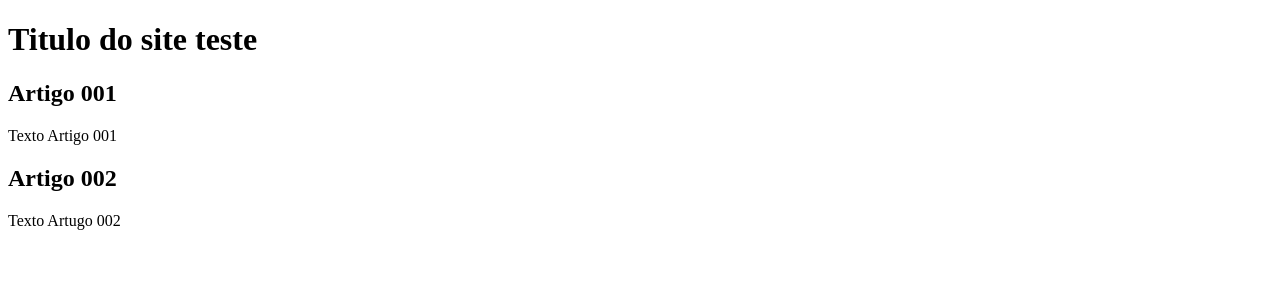
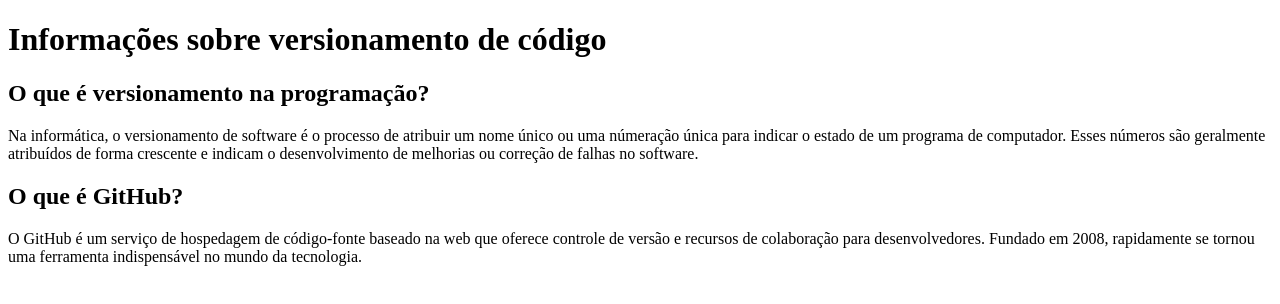
Before and after one commit to LuisFelipedosSantos96/Projeto-Site, a plain HTML site: page Index.html in a window 1280 px wide. Drawn offline with Linux system fonts and the light colour scheme.

Commit message:
Conteúdo de texte

```diff
--- a/Index.html
+++ b/Index.html
@@ -8,15 +8,16 @@
 <body>
     <main>
         <header>
-            <h1>Titulo do site teste</h1>
+            <h1>Informações sobre versionamento de código</h1>
         </header>
         <article>
-            <h2>Artigo 001</h2>
-            <p>Texto Artigo 001</p>
+            <h2>O que é versionamento na programação?</h2>
+            <p>Na informática, o versionamento de software é o processo de atribuir um nome único ou uma númeração única para indicar o estado de um programa de computador. Esses números são geralmente atribuídos de forma crescente e indicam o desenvolvimento de melhorias ou correção de falhas no software.</p>
         </article>
         <article>
-            <h2>Artigo 002</h2>
-            <p>Texto Artugo 002</p>
+            <h2>O que é GitHub?</h2>
+            <p>O GitHub é um serviço de hospedagem de código-fonte baseado na web que oferece controle de versão e recursos de colaboração para desenvolvedores. Fundado em 2008, rapidamente se tornou uma ferramenta indispensável no mundo da tecnologia. </p>
+            <p></p>
         </article>
     </main>
 
```
